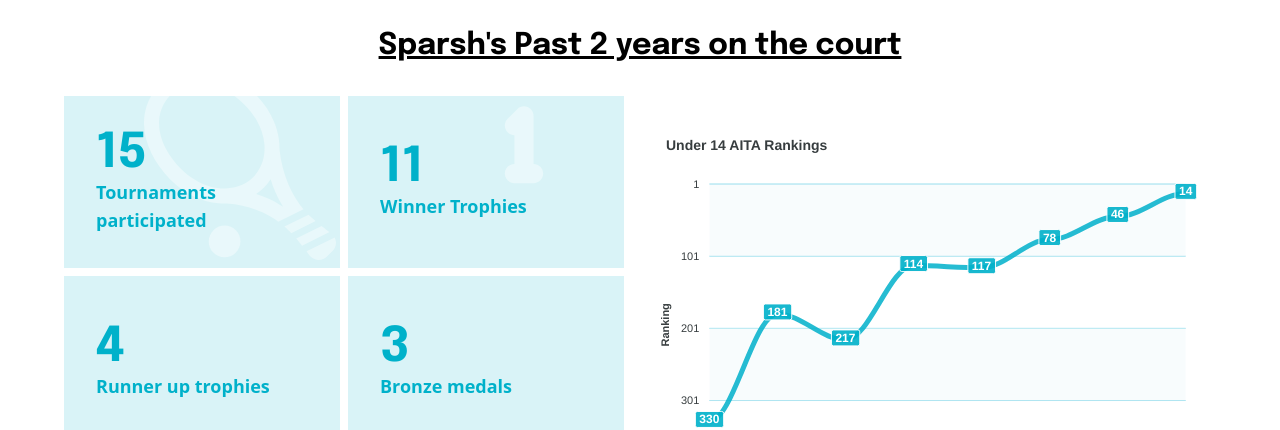
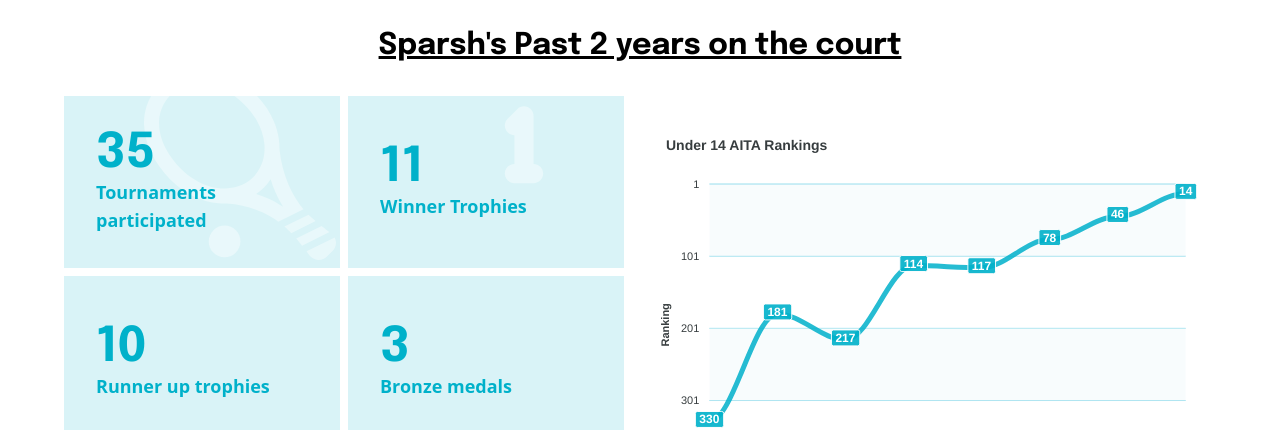
Before and after one commit to shrigharat/sparsh-portfolio, a Next.js app: page / in a window 1280 px wide. Shown: the part 2420-2850 px from the top of the page. Built offline with nearby package versions, Linux system fonts and the light colour scheme.

Commit message:
updated records data

```diff
--- a/components/RecordSection.tsx
+++ b/components/RecordSection.tsx
@@ -16,7 +16,7 @@ export default function RecordSection() {
           <div className="grid grid-cols-2 grid-rows-3 gap-2 w-full h-full">
             {/* Tournaments */}
             <div className="text-center w-full h-full flex flex-col justify-center text-primary bg-[#00B1CA]/15 relative overflow-hidden p-8">
-              <div className="count text-5xl font-bold font-heading z-10 text-left">15</div>
+              <div className="count text-5xl font-bold font-heading z-10 text-left">35</div>
               <div className="text text-lg font-semibold z-10 text-left">
                 Tournaments participated
               </div>
@@ -74,7 +74,7 @@ export default function RecordSection() {
 
             {/* Runner up trophies */}
             <div className="text-center w-full h-full flex flex-col justify-center text-primary bg-[#00B1CA]/15 relative overflow-hidden p-8">
-              <div className="count text-5xl font-bold font-heading z-10 text-left">4</div>
+              <div className="count text-5xl font-bold font-heading z-10 text-left">10</div>
               <div className="text text-lg font-semibold z-10 text-left">Runner up trophies</div>
             </div>
 
```
